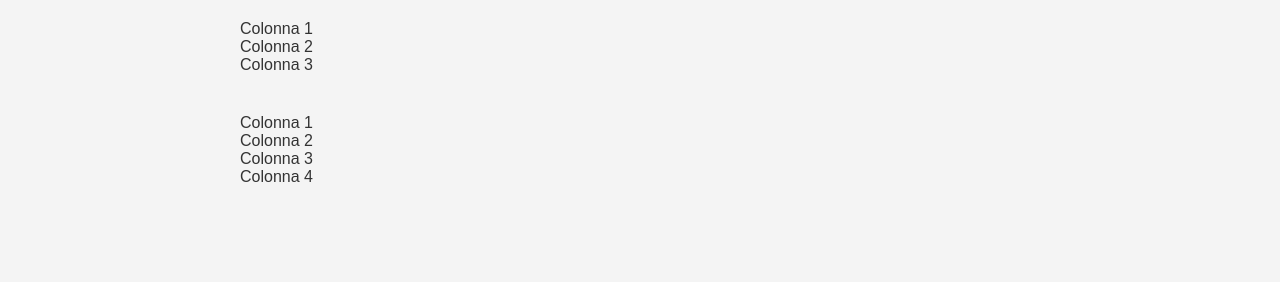
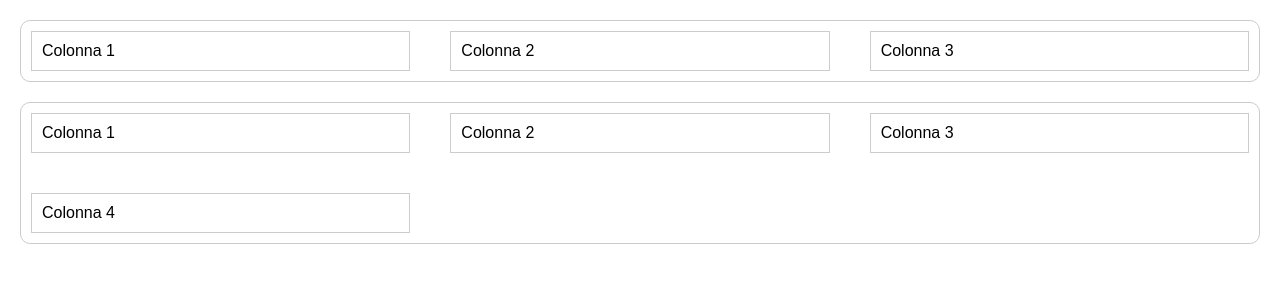
Before and after one commit to AlessEnex/JAM, a plain HTML site: page index.html in a window 1280 px wide. Drawn offline with Linux system fonts and the light colour scheme.

Commit message:
Update style.css

```diff
--- a/style.css
+++ b/style.css
@@ -2,20 +2,21 @@
 
 body {
     font-family: Arial, sans-serif;
-    background-color: #f4f4f4;
-    color: #333;
     margin: 0;
-    padding: 0;
 }
 
 .container {
-    max-width: 800px;
-    margin: 0 auto;
-    padding: 20px;
+    display: grid;
+    grid-template-columns: repeat(3, 1fr);
+    grid-gap: 20px;
+    border: 1px solid #ccc;
+    border-radius: 10px; /* Puoi regolare il valore a seconda della quantità di arrotondamento desiderata */
+    overflow: hidden; /* Per garantire che i figli non sporgano dai bordi arrotondati */
+      margin: 20px; /* Aggiungi margine al contenitore */
 }
 
-h1 {
-    color: #007bff;
+.column {
+    padding: 10px;
+    border: 1px solid #ccc;
+    margin: 10px; /* Aggiungi margine al contenitore */
 }
-
-/* Aggiungi ulteriori stili a seconda delle tue esigenze */
```
